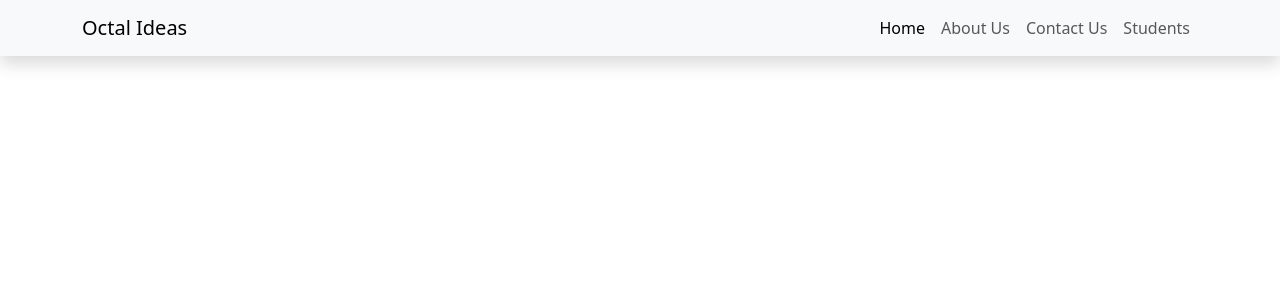
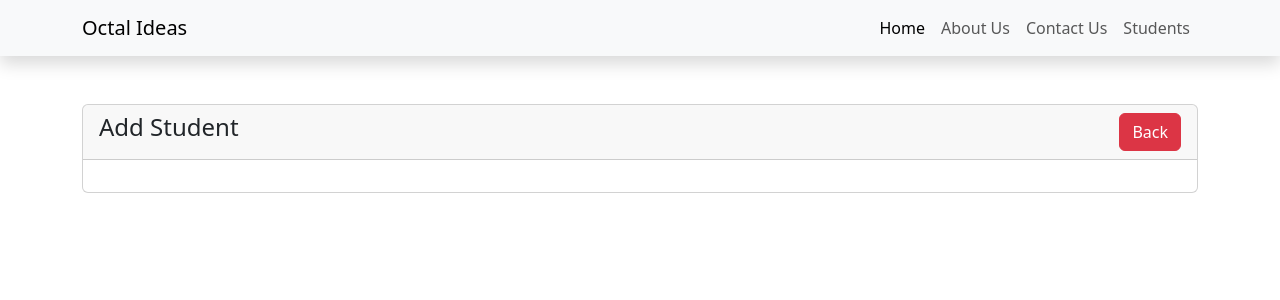
Before and after one commit to evansroy/react-crud-laravel-api, a React (Create React App) app: page /students/create in a window 1280 px wide. Shown: the top 300 px of the page. Built offline with nearby package versions, Linux system fonts and the light colour scheme.

Commit message:
add studentcreate  page and router

```diff
--- a/src/pages/Student.js
+++ b/src/pages/Student.js
@@ -49,7 +49,9 @@
             <div className='card'>
                 <div className='card-header'>
                     <h4>Student List
-                        <Link to="/" className='btn btn-primary float-end'>Add Student</Link>
+                        <Link to="/students/create" className='btn btn-primary float-end'>
+                            Add Student
+                        </Link>
                     </h4>
                 </div>
                 <div className='card-body'>
--- /dev/null
+++ b/src/pages/StudentCreate.js
@@ -0,0 +1,32 @@
+import React from "react";
+import { Link } from "react-router-dom";
+
+function StudentCreate() {
+  return (
+    <div>
+      <div className="container mt-5">
+        <div className="row">
+          <div className="col-md-12">
+            <div className="card">
+              <div className="card-header">
+                <h4>
+                  Add Student
+                  <Link
+                    to="/students"
+                    className="btn btn-danger float-end"
+                  >
+                    Back
+                  </Link>
+                </h4>
+              </div>
+              <div className="card-body">
+
+              </div>
+            </div>
+          </div>
+        </div>
+      </div>
+    </div>
+  );
+}
+export default StudentCreate;
--- a/src/router/index.js
+++ b/src/router/index.js
@@ -4,6 +4,7 @@
 import Contact from '../pages/Contact';
 import Home from '../pages/Home';
 import Student from '../pages/Student';
+import StudentCreate from '../pages/StudentCreate';
 
 
 function MyRouter() {
@@ -13,6 +14,7 @@
       <Route path='/about-us' element = {<About/>}/>
       <Route path='/contact-us' element = {<Contact/>}/>
       <Route path='/students' element = {<Student/>}/>
+      <Route path='/students/create' element = {<StudentCreate/>}/>
     </Routes>
   )
 }
```
